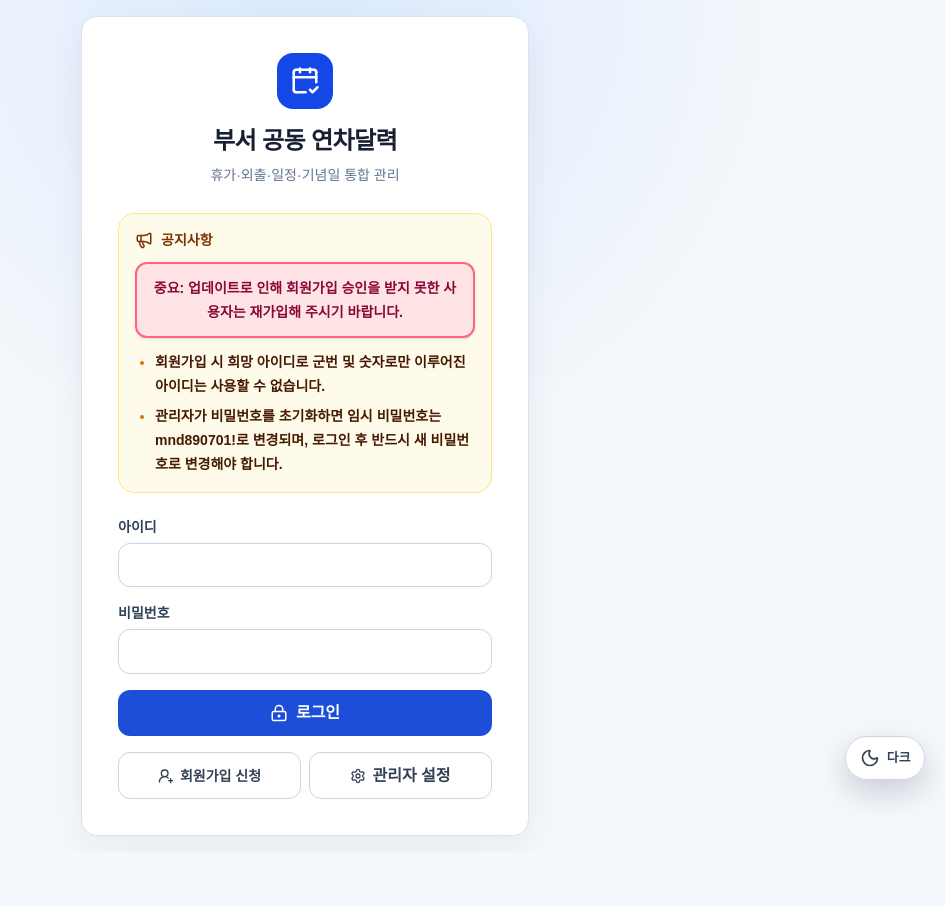
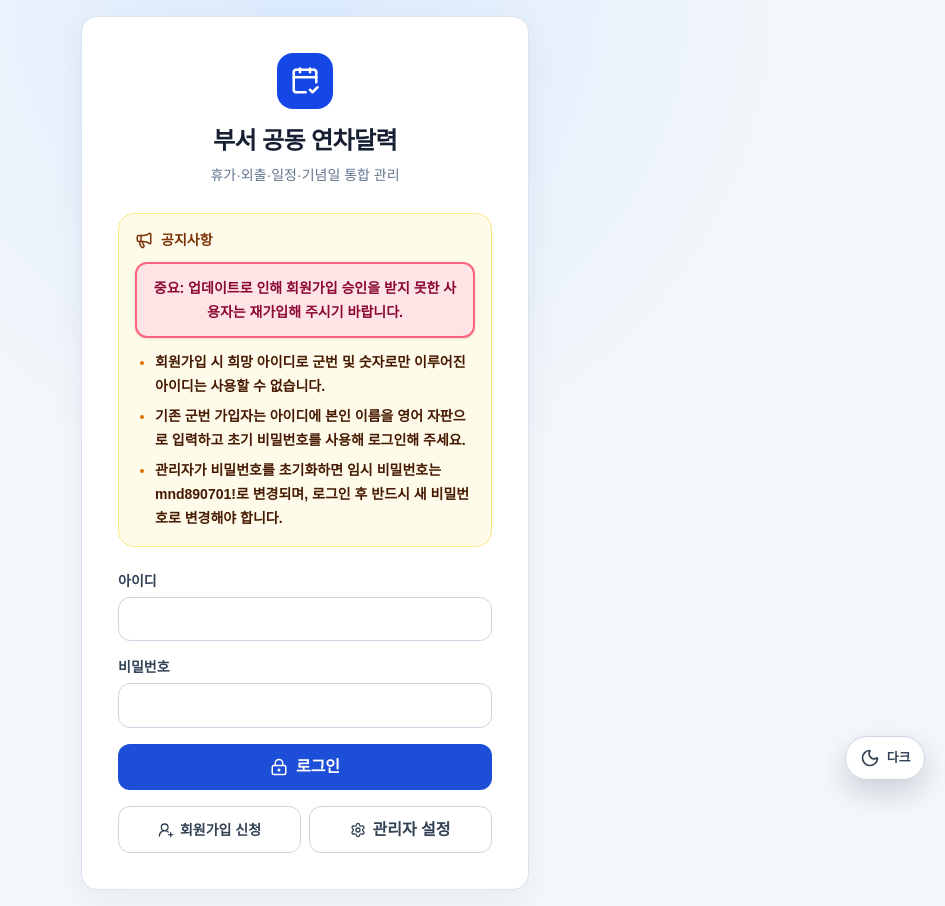
Before and after one commit to narahanj-dev/mnd, a Next.js app: page /login in a window 1280 px wide. Shown: the whole page, without its empty margins (335-1280 px from the left). Before the commit the page ends 852 px from the top, so only its background shows below. Built offline with nearby package versions, Linux system fonts and the light colour scheme; no server answers.

Commit message:
기존 군번 가입자 로그인 공지 추가

```diff
--- a/app/login/page.tsx
+++ b/app/login/page.tsx
@@ -41,6 +41,7 @@ export default async function LoginPage({
           </div>
           <ul className="mt-3 space-y-1.5 pl-5 text-sm font-semibold leading-6 text-amber-950 marker:text-amber-600">
             <li className="list-disc">회원가입 시 희망 아이디로 군번 및 숫자로만 이루어진 아이디는 사용할 수 없습니다.</li>
+            <li className="list-disc">기존 군번 가입자는 아이디에 본인 이름을 영어 자판으로 입력하고 초기 비밀번호를 사용해 로그인해 주세요.</li>
             <li className="list-disc">관리자가 비밀번호를 초기화하면 임시 비밀번호는 mnd890701!로 변경되며, 로그인 후 반드시 새 비밀번호로 변경해야 합니다.</li>
           </ul>
         </aside>
```
Also changed, not shown: 1 other file (tests, documents, lock files or other folders).
